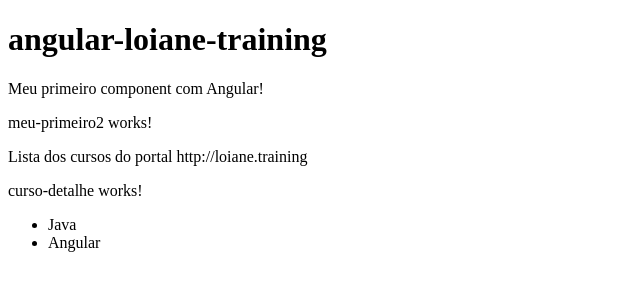
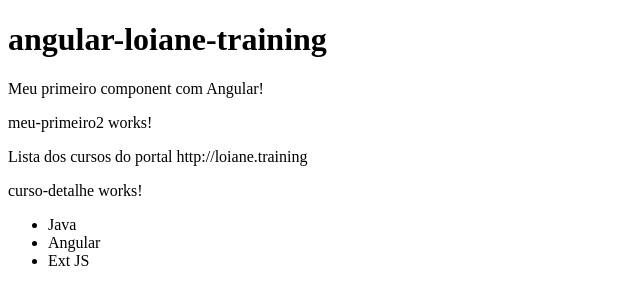
Before and after one commit to Valter-de-Brito/angular-loiane-training, an Angular app: page / in a window 1280 px wide. Shown: the top 304 px of the page, without its empty margins (0-640 px from the left). Built offline with nearby package versions, Linux system fonts and the light colour scheme.

Commit message:
My new service. Apply Injection Dependency.

```diff
--- a/src/app/app.module.ts
+++ b/src/app/app.module.ts
@@ -4,6 +4,7 @@ import { NgModule } from '@angular/core';
 import { AppComponent } from './app.component';
 import { MeuPrimeiroComponent } from './meu-primeiro/meu-primeiro.component';
 import { MeuPrimeiro2Component } from './meu-primeiro2/meu-primeiro2.component';
+
 import { CursosModule } from './cursos/cursos.module';
 
 @NgModule({
--- a/src/app/cursos/cursos.component.ts
+++ b/src/app/cursos/cursos.component.ts
@@ -1,4 +1,6 @@
 import { Component, OnInit } from '@angular/core';
+
+import { CursosService } from './cursos.service';
 
 @Component({
   selector: 'app-cursos',
@@ -8,10 +10,13 @@ import { Component, OnInit } from '@angular/core';
 export class CursosComponent implements OnInit {
   nomePortal: string;
 
-  cursos: string[] = ['Java', 'Angular'];
+  cursos: string[];
 
-  constructor() {
+  constructor(private cursosService: CursosService) {
     this.nomePortal = 'http://loiane.training';
+
+    //var servico = new CursosService();
+    this.cursos = this.cursosService.getCursos();
   }
 
   ngOnInit() {}
--- a/src/app/cursos/cursos.module.ts
+++ b/src/app/cursos/cursos.module.ts
@@ -4,9 +4,12 @@ import { CommonModule } from '@angular/common';
 import { CursosComponent } from './cursos.component';
 import { CursoDetalheComponent } from './curso-detalhe/curso-detalhe.component';
 
+import { CursosService } from './cursos.service';
+
 @NgModule({
   declarations: [CursosComponent, CursoDetalheComponent],
   imports: [CommonModule],
   exports: [CursosComponent],
+  providers: [CursosService],
 })
 export class CursosModule {}
--- /dev/null
+++ b/src/app/cursos/cursos.service.ts
@@ -0,0 +1,12 @@
+import { Injectable } from '@angular/core';
+
+@Injectable({
+  providedIn: 'root',
+})
+export class CursosService {
+  constructor() {}
+
+  getCursos() {
+    return ['Java', 'Angular', 'Ext JS'];
+  }
+}
```
Also changed, not shown: 1 other file (tests, documents, lock files or other folders).
